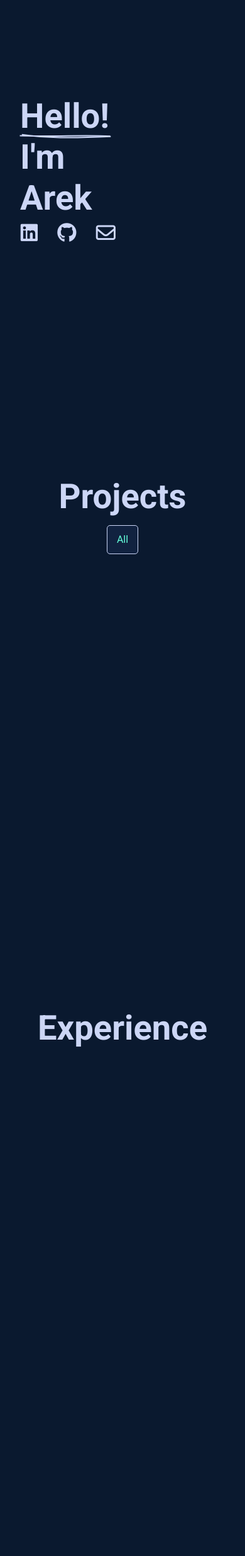
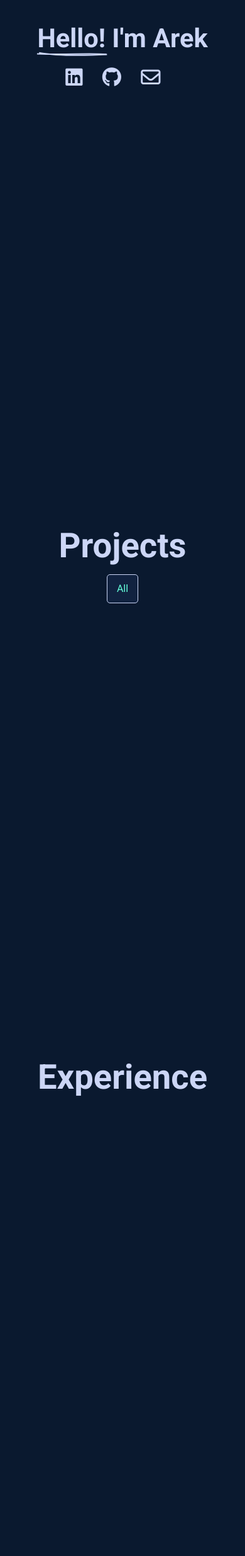
Before and after one commit to arekbauer/Personal-Portfolio-Project, a Django app: template portfolio/templates/portfolio/home.html in a window 390 px wide. Shown: the part 88-2559 px from the top of the page at 63% size. Before the commit the page ends 1750 px from the top, so only its background shows below. Run offline with Django 3.2, Linux system fonts and the light colour scheme; the template is opened without the code that fills it, so the values that code supplies are empty; some libraries are stand-ins or nearby versions.

Commit message:
Add Mobile for Home Page

```diff
--- a/personal_portfolio/settings.py
+++ b/personal_portfolio/settings.py
@@ -25,7 +25,7 @@ SECRET_KEY = 'django-insecure-n0%9fd+t6w&f-fnkuqxx)#@*r&#(kf$-0s0g$%sr9#w0+-w3ez
 # SECURITY WARNING: don't run with debug turned on in production!
 DEBUG = True
 
-ALLOWED_HOSTS = []
+ALLOWED_HOSTS = ['192.168.4.53', 'localhost']
 
 
 # Application definition
--- a/portfolio/models.py
+++ b/portfolio/models.py
@@ -13,6 +13,7 @@ class Project(models.Model):
 class Intro(models.Model):
     description = models.TextField()
     image = models.ImageField(upload_to='portfolio/images/', null=True)
+    image_small = models.ImageField(upload_to='portfolio/images/', null=True)
 
 class Experience(models.Model):
     title = models.CharField(max_length=30)
--- a/portfolio/static/portfolio/css/about-me.css
+++ b/portfolio/static/portfolio/css/about-me.css
@@ -54,9 +54,9 @@ b {
     display: flex;
     width: 100%;
     height: 80vh;
-    padding-top: 10%;
     justify-content: center;
     align-items: center;
+    margin-top: 78px;
 }
 
 /* Left section taking 2/3 of the width */
@@ -77,3 +77,45 @@ b {
     border-width: 1px; */
     /* padding-top: 2%; */
 }
+
+@media(max-width: 770px) {
+    .container {
+        flex-direction: column;
+        height: auto;
+    }
+
+    .left {
+        order: 1; /*make intro go below the picture */
+    }
+
+    .right {
+        text-align: center;
+    }
+
+    .profile-pic {
+        max-width: 50%;
+    }
+
+    .left h3 {
+        font-size: 3.5rem;
+        text-align: center;
+        display: block;
+        margin-top: -5%;
+        margin-bottom: 5%;
+    }
+
+    .icons ul {
+        justify-content: center;
+    }
+}
+
+@media(max-width: 430px) {
+    .left h3 {
+        font-size: 2.6rem;
+    }
+
+    .about-me p {
+        font-size: 1.1rem;
+    }
+
+}
--- a/portfolio/static/portfolio/css/home.css
+++ b/portfolio/static/portfolio/css/home.css
@@ -170,6 +170,7 @@ section:last-of-type {
     .navbar a {
         box-sizing: border-box;
         height: auto;
+        font-size: 1.2rem;
         padding: 20px 30px;
     }
 
@@ -199,4 +200,13 @@ section:last-of-type {
         left: 0;
         z-index: 9;
     }
+
+    html {
+        scroll-snap-type: none;
+    } /* TODO: Add JS code to fix scrolling issue on Chrome */
+
+    section {
+        scroll-snap-align: none;
+        flex-direction: row wra;
+    }
 }
--- a/portfolio/templates/portfolio/about-me.html
+++ b/portfolio/templates/portfolio/about-me.html
@@ -24,34 +24,14 @@
         </div>
         <div class="right">
             {% for intro in intros %}
-            <img src="{{ intro.image.url}}" class="profile-pic">
+            <picture>
+                <source srcset="{{ intro.image_small.url }}" media="(max-width: 770px)">
+                <!-- Wider than 770px -->
+                <source srcset="{{ intro.image.url }}" media="(min-width: 771px)">
+                <!-- Fallback image -->
+                <img src="{{ intro.image.url }}" alt="Responsive Image" class="profile-pic">
+            </picture>
             {% endfor %}
         </div>
     </div>
 </section>
-
-
-
-
-<!-- <section>
-    <div class="intro">
-        <p class = code-text>Hi, my name is</p>
-        <h1>Arkadiusz Bauer</h1>
-        <h4>Software QA Intern at Hewlett Packard Enterprise</h4>
-        <p>A Computer Science student at the University of Nottingham. Currently in my industry year at Hewlett Packard Enterprise as a Software Quality Assurance intern.</p>
-        <br>
-        Here i would like to add links to linkedin and github via icons
-        <br> <br>
-    <br>
-    </div>
-    <div class="about-me">
-        <div class="titles">
-            <h1>About Me</h1>
-            <hr noshade>
-        </div>
-        {% for intro in intros %}
-        <p>{{ intro.description|safe }}</p>
-        <img src="{{ intro.image.url}}" class="profile-pic">
-        {% endfor %}
-    </div>
-</section> -->
--- a/portfolio/templates/portfolio/home.html
+++ b/portfolio/templates/portfolio/home.html
@@ -3,7 +3,7 @@
 {% load static %}
 <html>
     <body>
-          <div>
+          <div class="section-container">
               <section id="about">
                 {% include 'portfolio/about-me.html' %}
               </section>
```
Also changed, not shown: portfolio/static/portfolio/css/timeline.css (deleted, +0 -83 lines), db.sqlite3, media/portfolio/images/profile_picture-square.jpg (added), portfolio/images/profile_picture-square.jpg (added).
